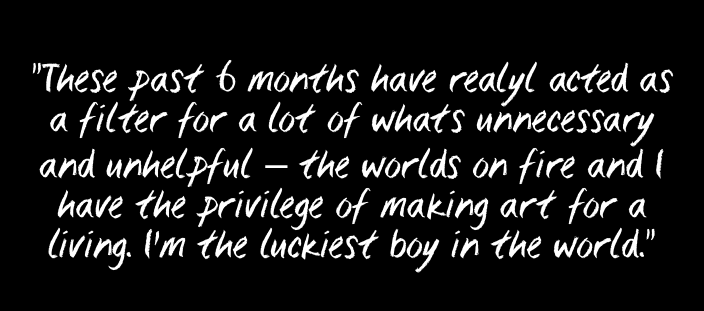
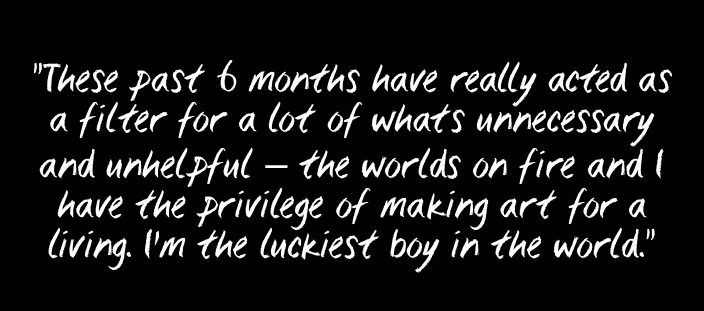
Before and after one commit to sjeibmann/webFontTests, a plain HTML site: page index.html in a window 1280 px wide. Shown: the part 113-424 px from the top of the page, without its empty margins (288-992 px from the left). Drawn offline with Linux system fonts and the light colour scheme.

Commit message:
fixing spelling errors

```diff
--- a/index.html
+++ b/index.html
@@ -33,7 +33,7 @@
   <body>
     <div class="container">
       <div class="message">
-        <p>"These past 6 months have realyl acted as<br>a filter for a lot of whats unnecessary<br>and unhelpful – the worlds on fire and I <br>have the privilege of making art for a <br>living. I'm the luckiest boy in the world."</p>
+        <p>"These past 6 months have really acted as<br>a filter for a lot of whats unnecessary<br>and unhelpful – the worlds on fire and I <br>have the privilege of making art for a <br>living. I'm the luckiest boy in the world."</p>
       </div>
     </div>
   </body>
```
